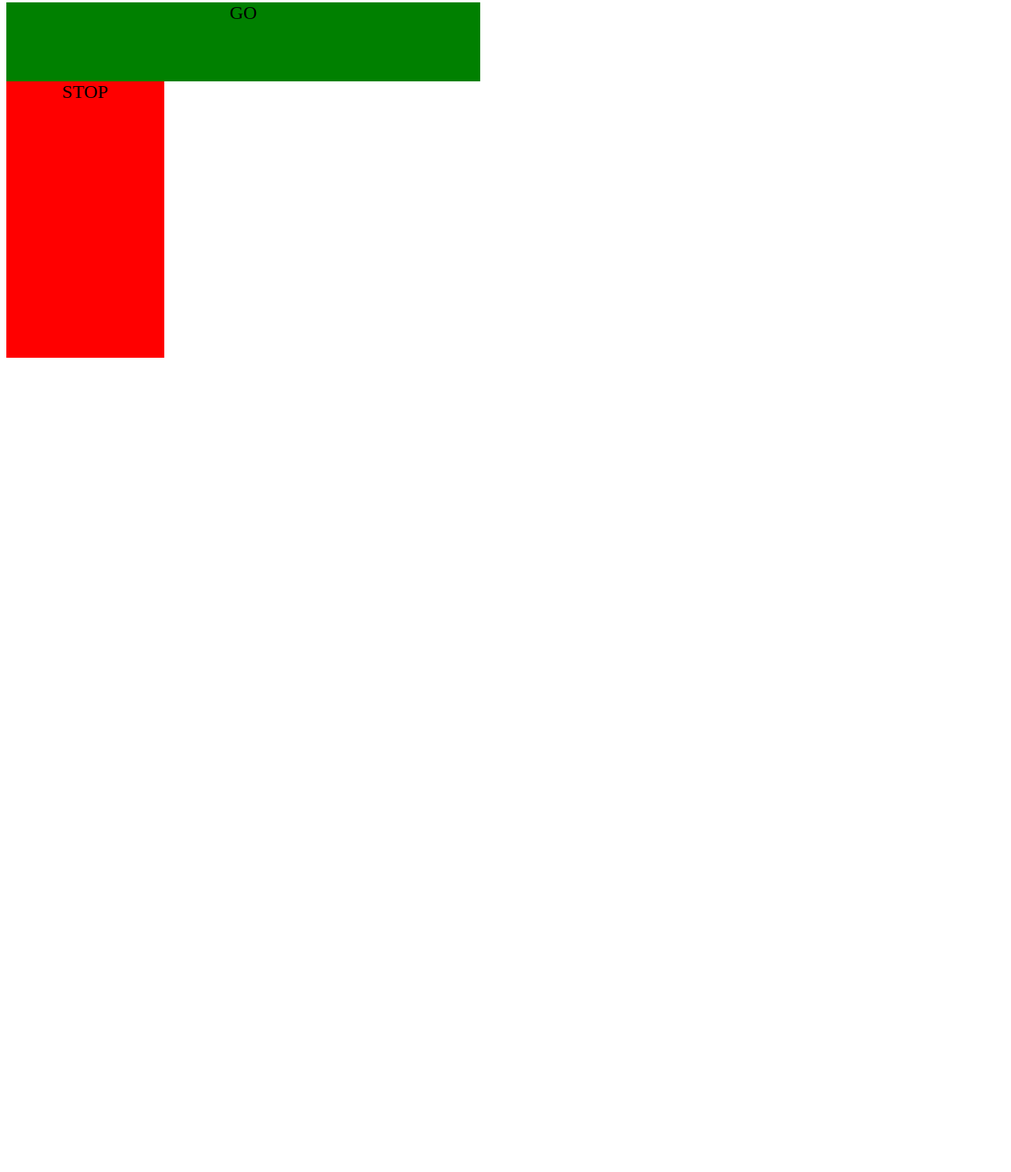
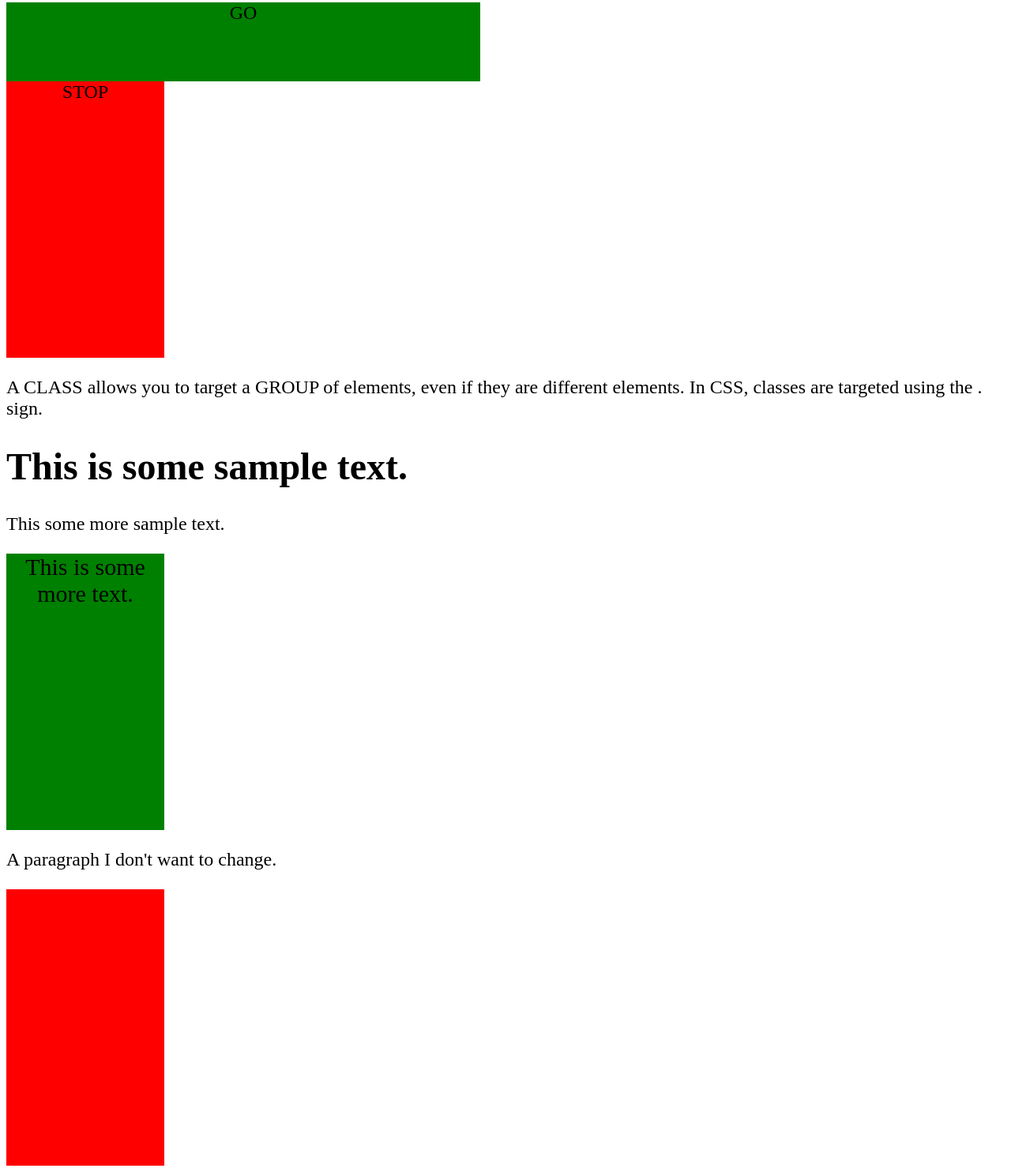
Before and after one commit to DareonGlenn/Targeting, a plain HTML site: page index.html in a window 1280 px wide. Shown: the part 1094-2578 px from the top of the page at 79% size. Before the commit the page ends 1555 px from the top, so only its background shows below. Drawn offline with Linux system fonts and the light colour scheme.

Commit message:
adding classes notes

```diff
--- a/index.html
+++ b/index.html
@@ -27,5 +27,30 @@
 
         <div id="stop">STOP</div>
 
+        <p>A CLASS allows you to target a GROUP of elements, even if they are different elements. In CSS, classes are targeted using the . sign.</p>
+
+        <h1>This is some sample text.</h1>
+
+        <p>This some more sample text.</p>
+
+        <div class="bigtext">This is some more text.</div>
+
+        <p>A paragraph I don't want to change.</p>
+
+        <section>
+            <header id='title'>
+
+            </header>
+            <article>
+
+            </article>
+            <footer>
+
+            </footer>
+        </section>
+        <section>
+            <div class='title'></div>
+        </section>
+
     </body>
 </html>
--- a/style.css
+++ b/style.css
@@ -19,3 +19,11 @@ div{
 #stop{
     background-color: red;
 }
+
+.bigtext{
+
+    font-size: 30px;
+    background-color:green;
+
+
+}
```
Also changed, not shown: practice.html (added, +1 -0 lines).
